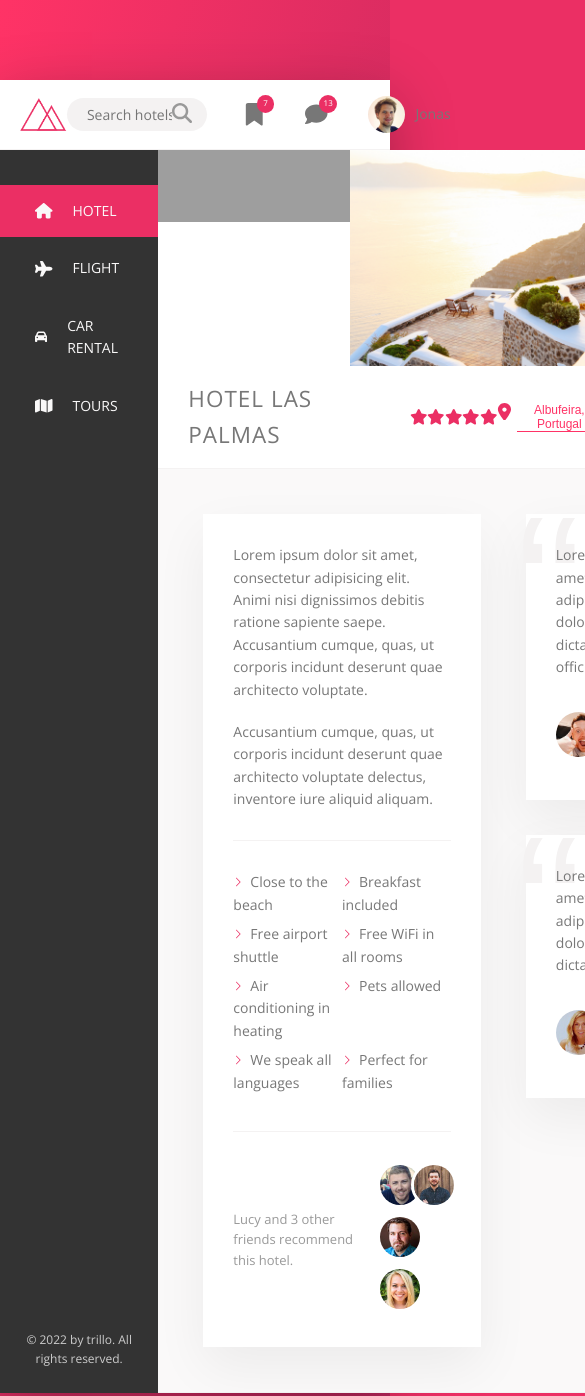
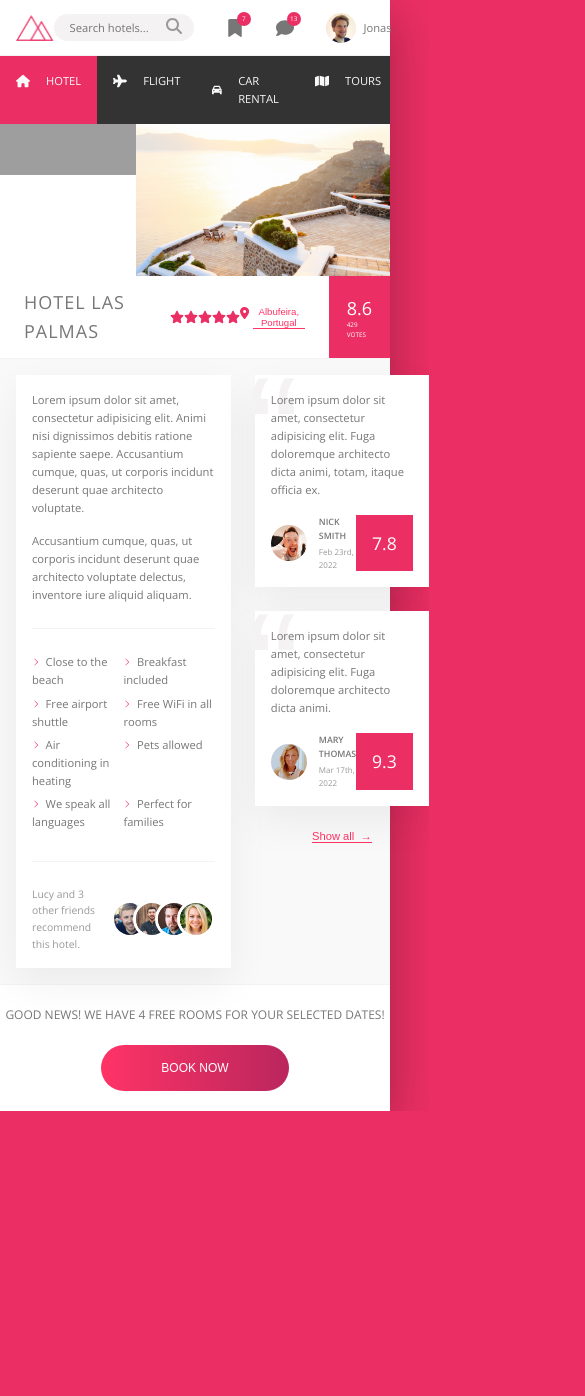
Before and after one commit to TheInfamousGrim/advanced-css-course-trillo, a website: page index.html in a window 390 px wide. Shown: the top 1396 px of the page, 585 px wide, since content can reach past the window. After the commit the page ends 1111 px from the top, so only its background shows below. Drawn offline with nearby package versions, Linux system fonts and the light colour scheme; grey boxes are pictures that could not be loaded.

Commit message:
Build cta and start media queries
Built the call to action section with an animated
button.

Started on the media breakpoints by using breakpoints
that are set exactly where the design starts to break
down.

Need to add breakpoints below 600px width.

```diff
--- a/index.html
+++ b/index.html
@@ -20,7 +20,8 @@
             <form action="#" class="search">
                 <input type="text" class="search__input" placeholder="Search hotels...">
                 <button class="search__button">
-                    <svg class="search__icon" xmlns="http://www.w3.org/2000/svg" viewBox="0 0 512 512">
+                    <svg class="search__icon" xmlns="http://www.w3.org/2000/svg" viewBox="0 0 512 512"
+                        title="Search hotels button">
                         <!-- Font Awesome Pro 6.2.0 by @fontawesome - https://fontawesome.com License - https://fontawesome.com/license (Commercial License) Copyright 2022 Fonticons, Inc. -->
                         <path
                             d="M416 208c0 45.9-14.9 88.3-40 122.7L502.6 457.4c12.5 12.5 12.5 32.8 0 45.3s-32.8 12.5-45.3 0L330.7 376c-34.4 25.2-76.8 40-122.7 40C93.1 416 0 322.9 0 208S93.1 0 208 0S416 93.1 416 208zM208 352c79.5 0 144-64.5 144-144s-64.5-144-144-144S64 128.5 64 208s64.5 144 144 144z" />
@@ -30,20 +31,22 @@
 
             <nav class="user-nav">
                 <div class="user-nav__icon-box">
-                    <svg class="user-nav__icon" xmlns="http://www.w3.org/2000/svg" viewBox="0 0 384 512">
+                    <svg class="user-nav__icon" xmlns="http://www.w3.org/2000/svg" viewBox="0 0 384 512"
+                        title="Check your notifications">
                         <!-- Font Awesome Pro 6.2.0 by @fontawesome - https://fontawesome.com License - https://fontawesome.com/license (Commercial License) Copyright 2022 Fonticons, Inc. -->
                         <path
                             d="M0 48V487.7C0 501.1 10.9 512 24.3 512c5 0 9.9-1.5 14-4.4L192 400 345.7 507.6c4.1 2.9 9 4.4 14 4.4c13.4 0 24.3-10.9 24.3-24.3V48c0-26.5-21.5-48-48-48H48C21.5 0 0 21.5 0 48z" />
                     </svg>
-                    <span class="user-nav__notification">7</span>
+                    <span class="user-nav__notification" title="Number of notifications">7</span>
                 </div>
                 <div class="user-nav__icon-box">
-                    <svg class="user-nav__icon" xmlns="http://www.w3.org/2000/svg" viewBox="0 0 512 512">
+                    <svg class="user-nav__icon" xmlns="http://www.w3.org/2000/svg" viewBox="0 0 512 512"
+                        title="Go to your messages">
                         <!-- Font Awesome Pro 6.2.0 by @fontawesome - https://fontawesome.com License - https://fontawesome.com/license (Commercial License) Copyright 2022 Fonticons, Inc. -->
                         <path
                             d="M512 240c0 114.9-114.6 208-256 208c-37.1 0-72.3-6.4-104.1-17.9c-11.9 8.7-31.3 20.6-54.3 30.6C73.6 471.1 44.7 480 16 480c-6.5 0-12.3-3.9-14.8-9.9c-2.5-6-1.1-12.8 3.4-17.4l0 0 0 0 0 0 0 0 .3-.3c.3-.3 .7-.7 1.3-1.4c1.1-1.2 2.8-3.1 4.9-5.7c4.1-5 9.6-12.4 15.2-21.6c10-16.6 19.5-38.4 21.4-62.9C17.7 326.8 0 285.1 0 240C0 125.1 114.6 32 256 32s256 93.1 256 208z" />
                     </svg>
-                    <span class="user-nav__notification">13</span>
+                    <span class="user-nav__notification" title="Number of message notifications">13</span>
                 </div>
                 <div class="user-nav__user">
                     <img src="img/user.jpg" alt="User photo" class="user-nav__user-photo">
@@ -240,6 +243,16 @@
                     </div>
 
                 </div>
+
+                <div class="cta">
+                    <h2 class="cta__book-now">
+                        Good news! We have 4 free rooms for your selected dates!
+                    </h2>
+                    <button class="btn">
+                        <span class="btn__visible">Book now</span>
+                        <span class="btn__invisible">Only 4 rooms left</span>
+                    </button>
+                </div>
             </main>
         </div>
     </div>
--- a/sass/abstracts/_variables.scss
+++ b/sass/abstracts/_variables.scss
@@ -1,7 +1,4 @@
-// Device breakpoints
-$device-breakpoints: (
-  phone: 37.5em,
-  tab-port: 56.25em,
-  tab-land: 75em,
-  lrg-desktop: 112.5em,
-);
+// Device Breakpoints
+$bp-largest: 75em; // 1200px
+$bp-large: 68.75em; // 1100px
+$bp-medium: 56.25em; // 900px
--- a/sass/base/_base.scss
+++ b/sass/base/_base.scss
@@ -1,4 +1,5 @@
-// Device Breakpoints
+// Imports
+@use "../abstracts/variables" as *;
 
 :root {
   // Colors
@@ -51,9 +52,15 @@ body {
 }
 
 html {
+  box-sizing: border-box;
   // This defines what 1 rem is
   font-size: 62.5%; // 1rem === 10px
 
   // enable smooth scrolling
   scroll-behavior: smooth;
+
+  // Get ri
+  @media only screen and (max-width: $bp-large) {
+    font-size: 50%;
+  }
 }
--- /dev/null
+++ b/sass/components/_btn.scss
@@ -0,0 +1,55 @@
+@use "../base/animation" as *;
+
+.btn {
+  font-size: 1.5rem;
+  font-weight: 300;
+  text-transform: uppercase;
+  color: #fff;
+  border-radius: 100px;
+  border: none;
+  background-image: linear-gradient(
+    to right,
+    var(--color-primary-light),
+    var(--color-primary-dark)
+  );
+  position: relative;
+  overflow: hidden;
+
+  // Visible and invisible text
+  & > * {
+    display: inline-block;
+    padding: 2rem 7.5rem;
+    height: 100%;
+    width: 100%;
+    transition: all 0.5s;
+  }
+
+  &__invisible {
+    position: absolute;
+    padding: 2rem 0;
+    left: 0;
+    top: -100%;
+  }
+
+  &:hover {
+    cursor: pointer;
+    background-image: linear-gradient(
+      to left,
+      var(--color-primary-light),
+      var(--color-primary-dark)
+    );
+  }
+
+  &:hover &__visible {
+    transform: translateY(100%);
+  }
+
+  &:hover &__invisible {
+    top: 0;
+  }
+
+  &:focus {
+    outline: none;
+    animation: pulsate 1s infinite;
+  }
+}
--- /dev/null
+++ b/sass/components/_cta.scss
@@ -0,0 +1,18 @@
+// Import breakpoints
+@use "../abstracts/variables" as *;
+
+.cta {
+  padding: 3.5rem;
+  text-align: center;
+
+  @media only screen and (max-width: $bp-medium) {
+    padding: 2.5rem 0;
+  }
+
+  &__book-now {
+    font-size: 1.5rem;
+    font-weight: 300;
+    text-transform: uppercase;
+    margin-bottom: 2.5rem;
+  }
+}
--- a/sass/components/_description.scss
+++ b/sass/components/_description.scss
@@ -1,7 +1,15 @@
+// Import breakpoints
+@use "../abstracts/variables" as *;
+
 .description {
   background-color: #fff;
   box-shadow: var(--shadow-light);
   padding: 3rem;
   flex: 0 0 60%;
   margin-right: 4.5rem;
+
+  @media only screen and (max-width: $bp-medium) {
+    padding: 2rem;
+    margin-right: 3rem;
+  }
 }
--- a/sass/components/_legalText.scss
+++ b/sass/components/_legalText.scss
@@ -1,6 +1,13 @@
+// Import breakpoints
+@use "../abstracts/variables" as *;
+
 .legal {
   font-size: 1.2rem;
   color: var(--color-grey-light-4);
   text-align: center;
   padding: 2.5rem;
+
+  @media only screen and (max-width: $bp-medium) {
+    display: none;
+  }
 }
--- a/sass/components/_recommend.scss
+++ b/sass/components/_recommend.scss
@@ -10,6 +10,7 @@
   }
 
   &__friends {
+    display: flex;
   }
 
   &__photo {
@@ -20,7 +21,7 @@
     border: 3px solid #fff;
 
     &:not(:last-child) {
-      margin-right: -1.5rem;
+      margin-right: -2rem;
     }
   }
 }
--- a/sass/components/_review.scss
+++ b/sass/components/_review.scss
@@ -1,9 +1,17 @@
+// Import breakpoints
+@use "../abstracts/variables" as *;
+
 .review {
   background-color: #fff;
   box-shadow: var(--shadow-light);
   padding: 3rem;
   margin-bottom: 3.5rem;
   position: relative;
+
+  @media only screen and (max-width: $bp-medium) {
+    padding: 2rem;
+    margin-bottom: 3rem;
+  }
 
   &__text {
     margin-bottom: 2rem;
--- a/sass/components/_sideNav.scss
+++ b/sass/components/_sideNav.scss
@@ -1,13 +1,29 @@
+// Import breakpoints
+@use "../abstracts/variables" as *;
+
 .side-nav {
   font-size: 1.4rem;
   list-style: none;
   margin-top: 3.5rem;
+
+  @media only screen and (max-width: $bp-medium) {
+    display: flex;
+    margin: 0;
+  }
 
   &__item {
     position: relative;
 
     &:not(:last-child) {
       margin-bottom: 0.5rem;
+
+      @media only screen and (max-width: $bp-medium) {
+        margin-bottom: 0;
+      }
+    }
+
+    @media only screen and (max-width: $bp-medium) {
+      flex: 1;
     }
   }
 
@@ -46,6 +62,11 @@
 
     display: flex;
     align-items: center;
+
+    @media only screen and (max-width: $bp-medium) {
+      justify-content: center;
+      padding: 2rem;
+    }
   }
 
   &__icon {
--- a/sass/layout/_container.scss
+++ b/sass/layout/_container.scss
@@ -1,3 +1,5 @@
+@use "../abstracts/variables" as *;
+
 .container {
   max-width: 120rem;
   margin: 8rem auto;
@@ -5,4 +7,10 @@
   box-shadow: var(--shadow-dark);
 
   min-height: 50rem;
+
+  @media only screen and (max-width: $bp-largest) {
+    margin: 0;
+    max-width: 100%;
+    width: 100%;
+  }
 }
--- a/sass/layout/_content.scss
+++ b/sass/layout/_content.scss
@@ -1,3 +1,10 @@
+// Import breakpoints
+@use "../abstracts/variables" as *;
+
 .content {
   display: flex;
+
+  @media only screen and (max-width: $bp-medium) {
+    flex-direction: column;
+  }
 }
--- a/sass/components/_detail.scss
+++ b/sass/layout/_detail.scss
@@ -1,7 +1,14 @@
+// Import breakpoints
+@use "../abstracts/variables" as *;
+
 .detail {
   font-size: 1.4rem;
   display: flex;
   padding: 4.5rem;
   background-color: var(--color-grey-light-1);
   border-bottom: var(--line);
+
+  @media only screen and (max-width: $bp-medium) {
+    padding: 2rem;
+  }
 }
```
Also changed, not shown: sass/main.scss (+5 -2 lines), css/style.css, sass/layout/_userReviews.scss (renamed from sass/components/_userReviews.scss), 1 other file.
